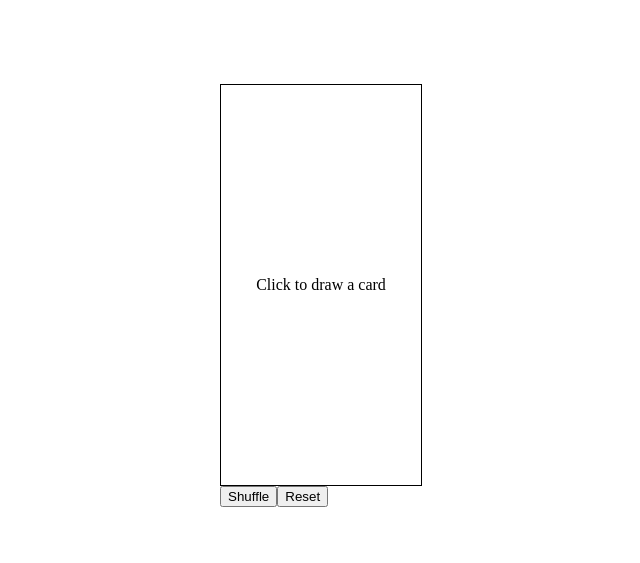
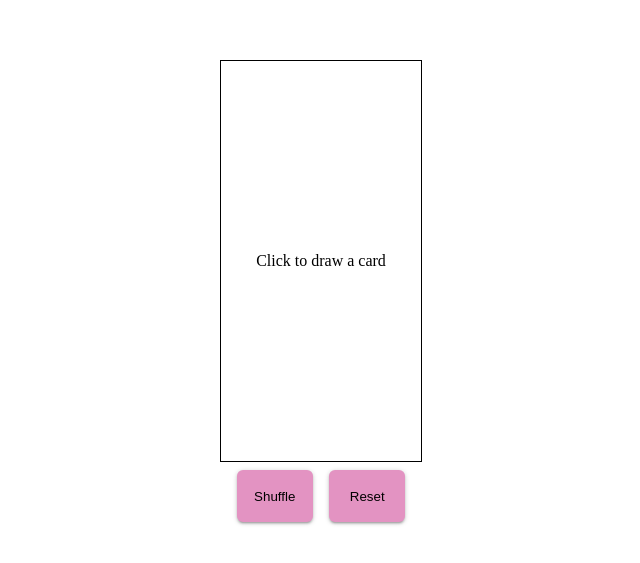
Before and after one commit to neillrobson/candyland, a React app: page / in a window 1280 px wide. Shown: the part 105-668 px from the top of the page, without its empty margins (319-959 px from the left). Built offline with nearby package versions, Linux system fonts and the light colour scheme.

Commit message:
Improve button styling
Closes #4.

```diff
--- a/src/app/deck.css
+++ b/src/app/deck.css
@@ -50,3 +50,25 @@
     justify-content: center;
     align-items: center;
 }
+
+.controls {
+    display: flex;
+    justify-content: space-evenly;
+    padding: 2mm 0;
+}
+
+button {
+    background-color: #E393C2;
+    border: 0;
+    border-radius: 6px;
+    height: 14mm;
+    width: 20mm;
+    box-shadow: 0 2px 2px 0 rgba(0,0,0,0.14), 0 3px 1px -2px rgba(0,0,0,0.12), 0 1px 5px 0 rgba(0,0,0,0.20);
+    transition: box-shadow 0.1s;
+    padding: 0;
+    margin: 0;
+}
+
+button:active {
+    box-shadow: 0 8px 10px 1px rgba(0,0,0,0.14), 0 3px 14px 2px rgba(0,0,0,0.12), 0 5px 5px -3px rgba(0,0,0,0.20);
+}
```
